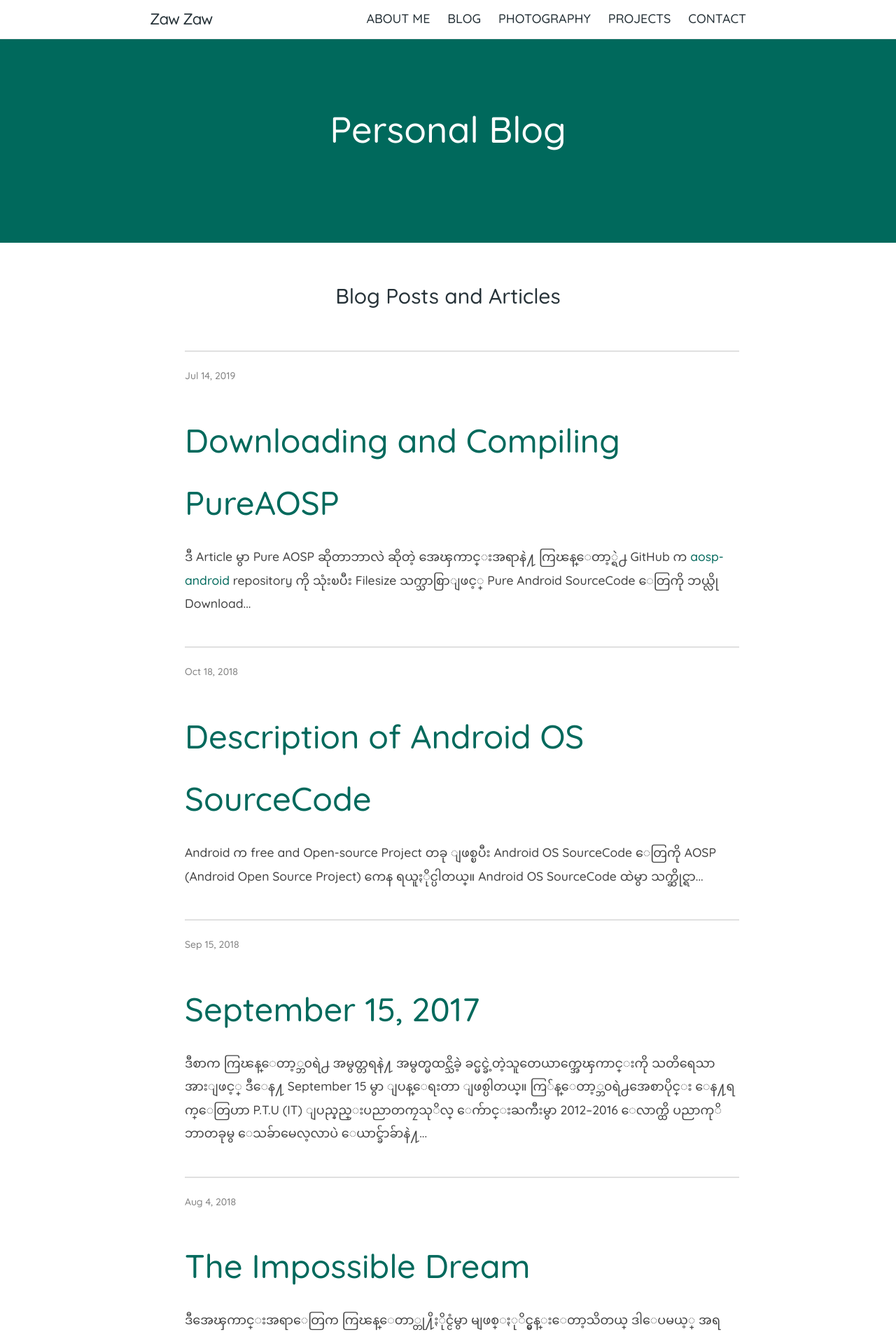
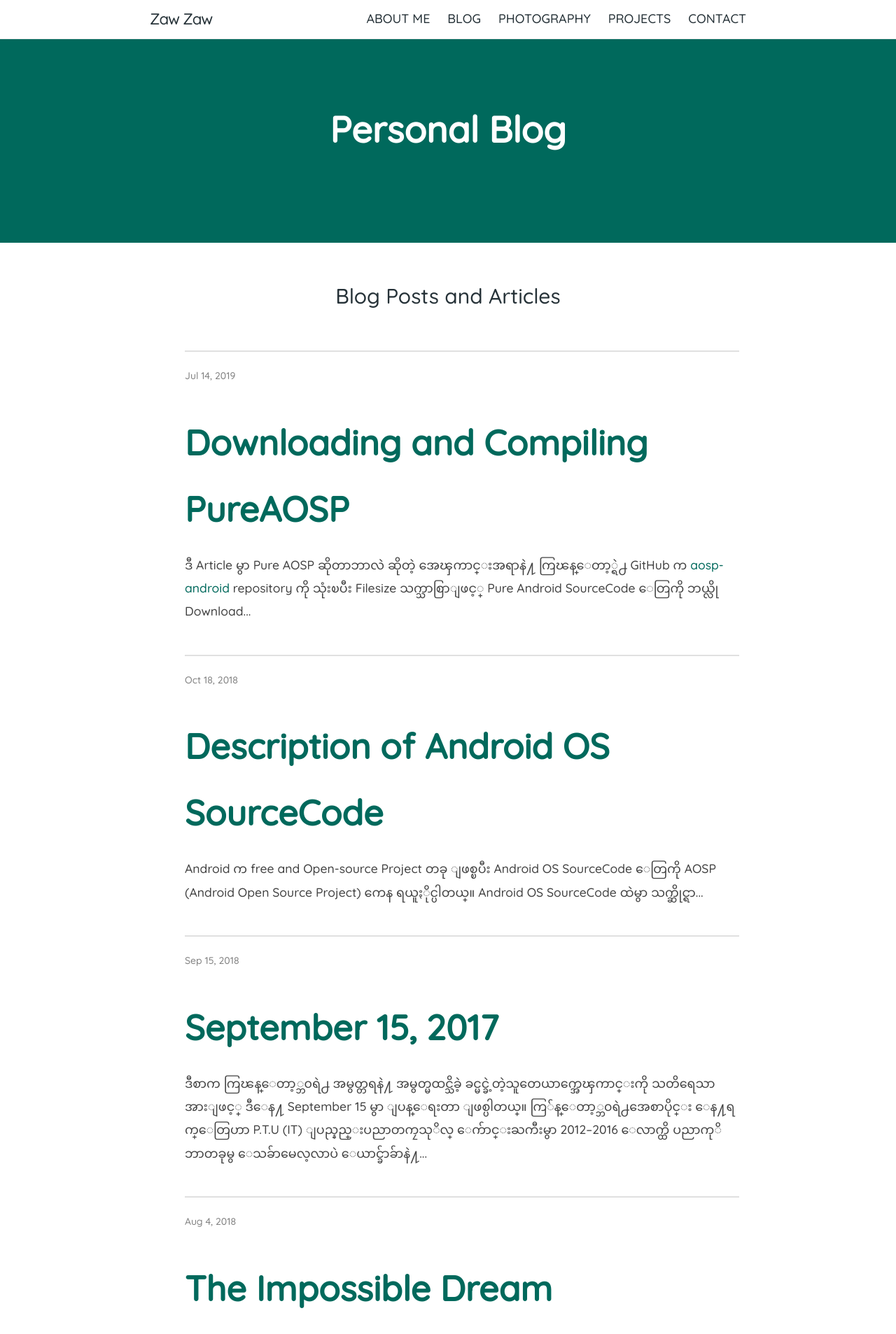
Before and after one commit to zawzaww/zawzaww.github.io, a Jekyll site: the page built from blog/index.html, in a window 1280 px wide. Shown: the top 1907 px of the page at 70% size. Built offline with Jekyll 4.4.1, drawn with Linux system fonts in a browser that asks for light colours; the list of posts is cut into pages by our own code.

Commit message:
_sass: jekyll-theme-cayman-blog: Update post-link font size and font weight
Signed-off-by: Zaw Zaw <zawzthein@outlook.com>

```diff
--- a/_sass/blog/_layout.scss
+++ b/_sass/blog/_layout.scss
@@ -138,6 +138,6 @@
 
 .post-link {
   display: block;
-  font-size: 47px;
-  font-weight: 500;
+  font-size: 50px;
+  font-weight: 600;
 }
--- a/_sass/jekyll-theme-cayman-blog.scss
+++ b/_sass/jekyll-theme-cayman-blog.scss
@@ -122,8 +122,8 @@ img-circle {
 .project-name {
   margin-top: 0;
   font-family: "Quicksand", "Helvetica Neue", Helvetica, Arial, sans-serif;
-  font-size:  47px;
-  font-weight: 500;
+  font-size:  50px;
+  font-weight: 600;
   margin-bottom: 0.1rem;
 
   @include large {
```
